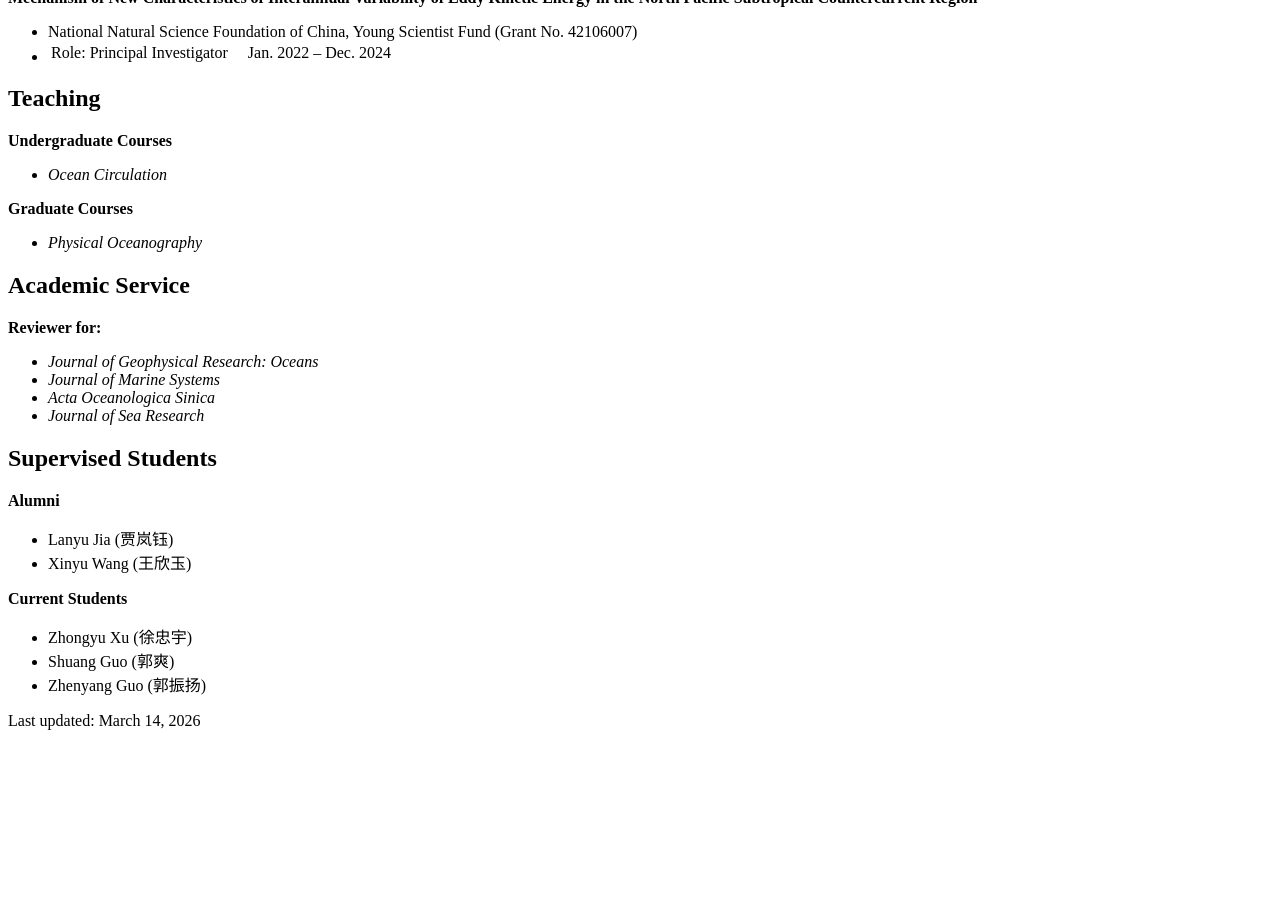
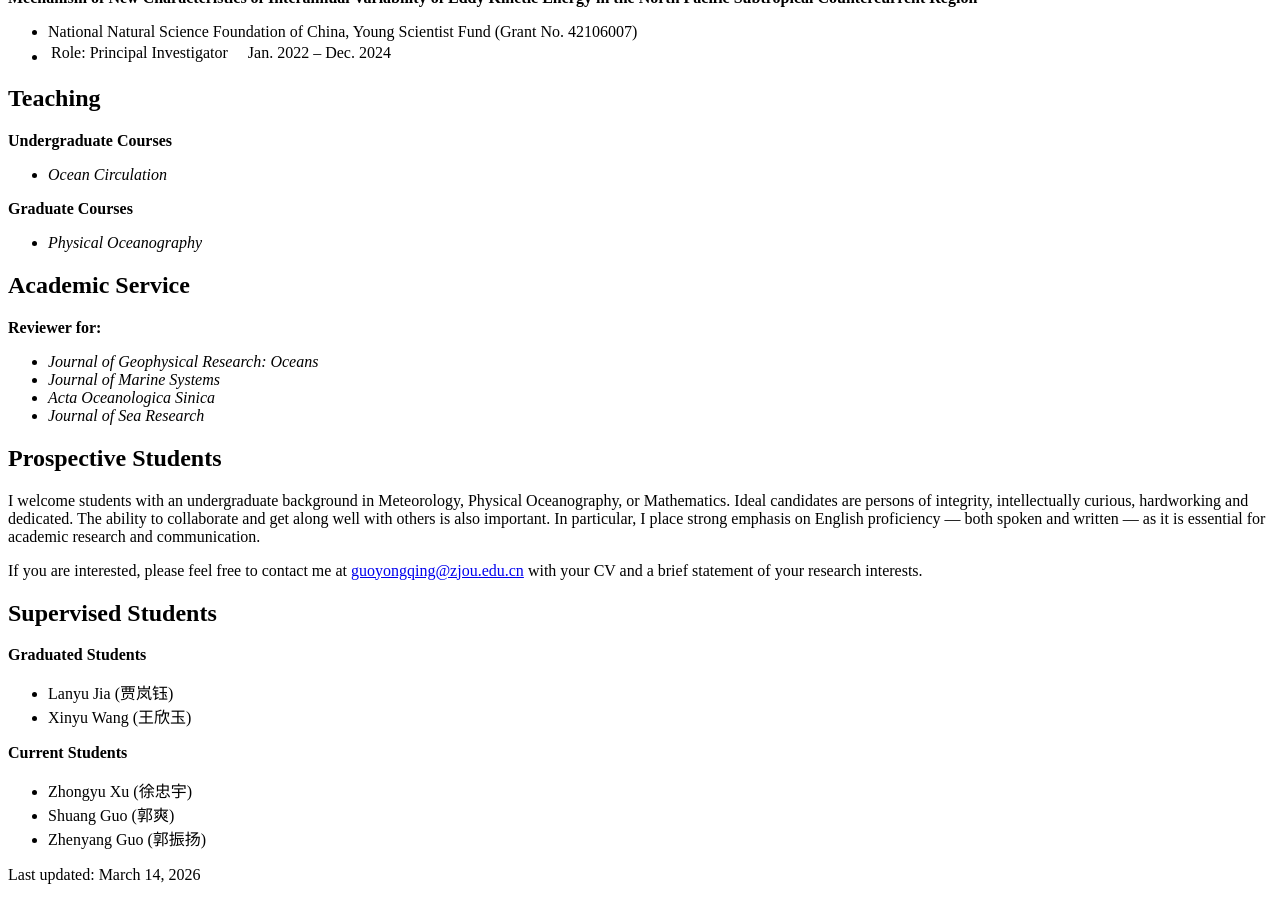
Before and after one commit to guoyq0314/guoyq0314.github.io, a Jekyll site: the page built from index.md, in a window 1280 px wide and 900 px high, scrolled down 2283 px. Built offline with Jekyll 4.4.1, drawn with Linux system fonts in a browser that asks for light colours; our own code applies the rules of GitHub Pages for plain Markdown files; before the commit the page ends 3029 px from its top, so only the background shows below that.

Commit message:
Update services.md

```diff
--- a/_includes/services.md
+++ b/_includes/services.md
@@ -28,9 +28,15 @@
 - *Acta Oceanologica Sinica*
 - *Journal of Sea Research*
 
+## Prospective Students
+
+I welcome students with an undergraduate background in Meteorology, Physical Oceanography, or Mathematics. Ideal candidates are persons of integrity, intellectually curious, hardworking and dedicated. The ability to collaborate and get along well with others is also important. In particular, I place strong emphasis on English proficiency — both spoken and written — as it is essential for academic research and communication.
+
+If you are interested, please feel free to contact me at [guoyongqing@zjou.edu.cn](mailto:guoyongqing@zjou.edu.cn) with your CV and a brief statement of your research interests.
+
 ## Supervised Students
 
-**Alumni**
+**Graduated Students**
 - Lanyu Jia (贾岚钰)
 - Xinyu Wang (王欣玉)
 
```
